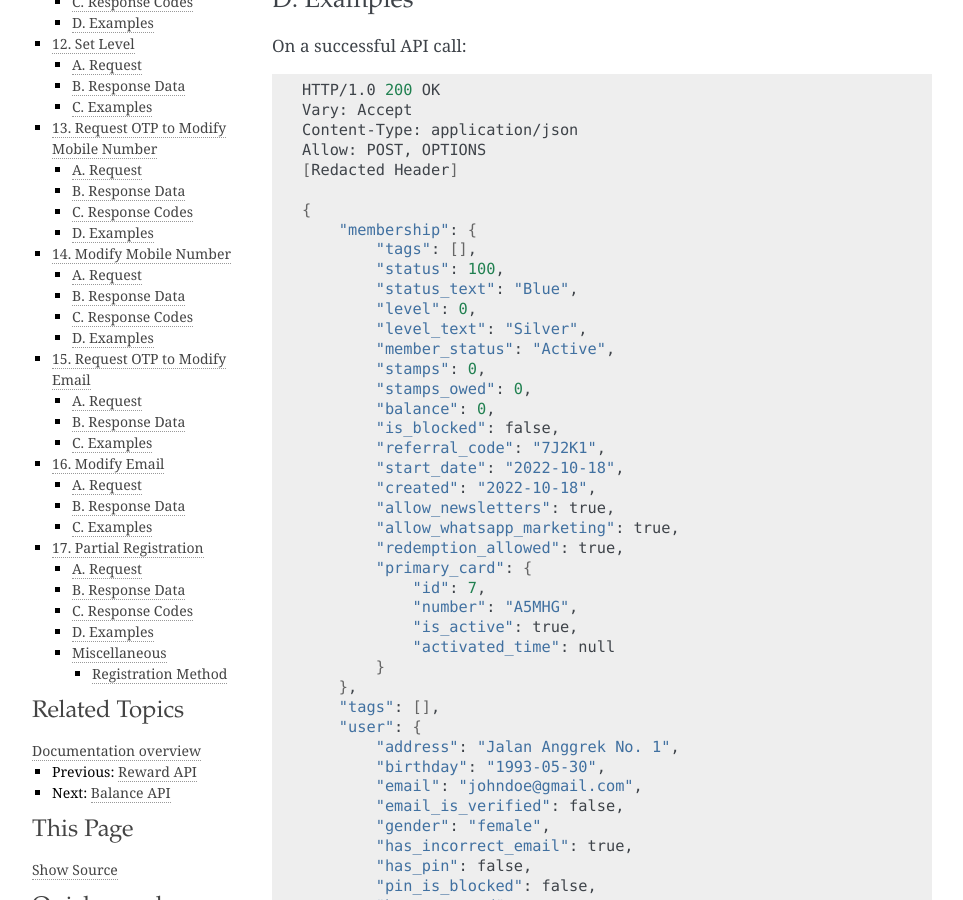
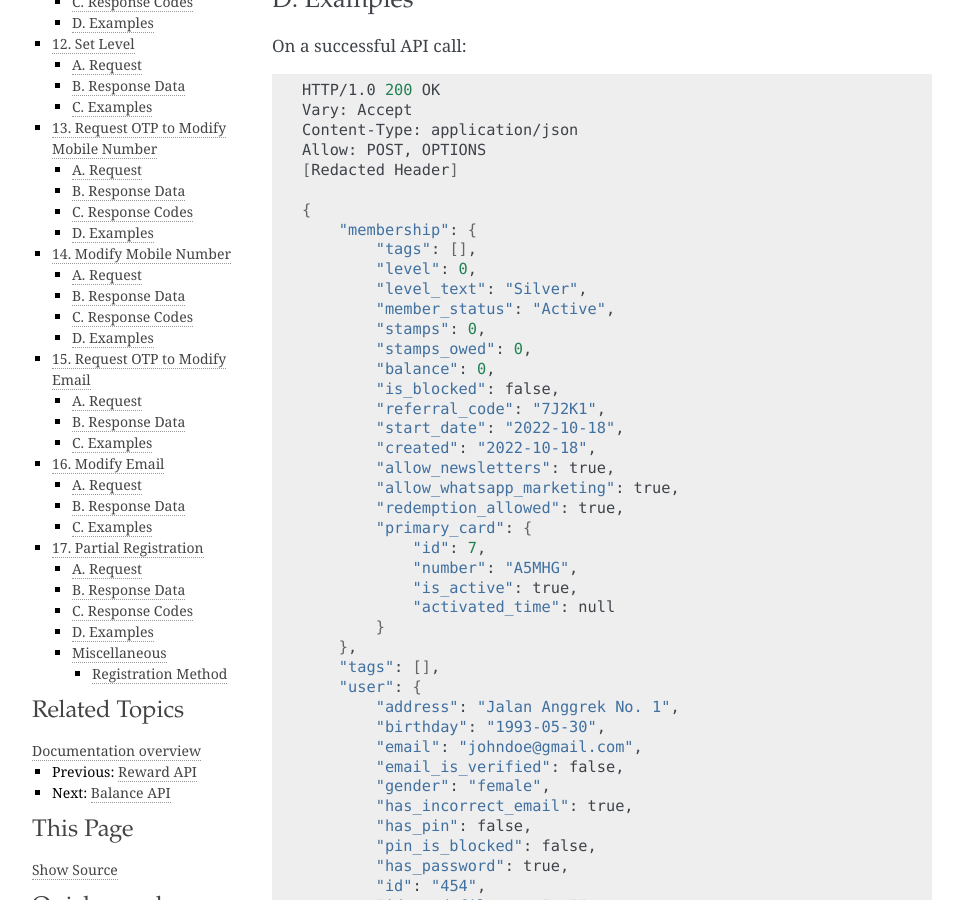
Before and after one commit to ui/stamps-api-docs, a Sphinx documentation site: the page built from source/customer_api.rst, in a window 1280 px wide and 900 px high, scrolled down 1363 px. Shown: the whole window, without its empty margins (148-1111 px from the left). Built offline with Sphinx 7.4.7, drawn with Linux system fonts in a browser that asks for light colours.

Commit message:
update customer_api docs

```diff
--- a/source/customer_api.rst
+++ b/source/customer_api.rst
@@ -80,8 +80,6 @@ On a successful API call:
     {
         "membership": {
             "tags": [],
-            "status": 100,
-            "status_text": "Blue",
             "level": 0,
             "level_text": "Silver",
             "member_status": "Active",
```
